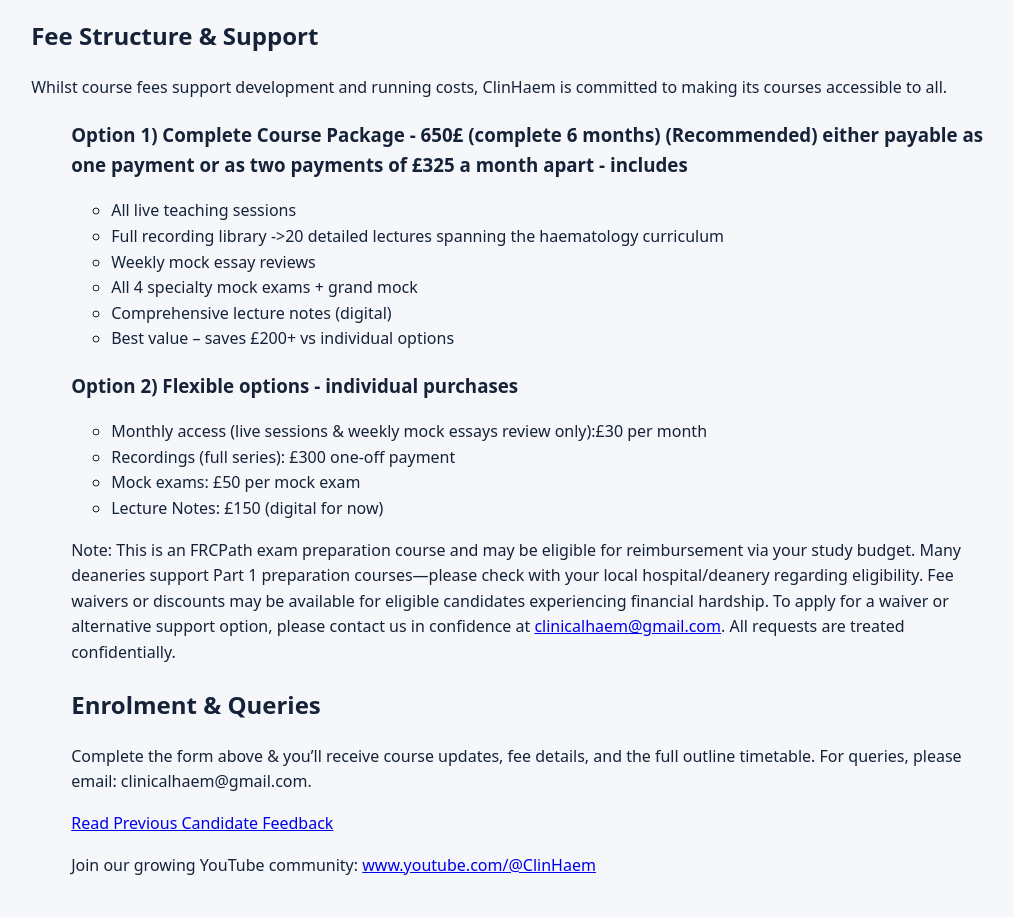
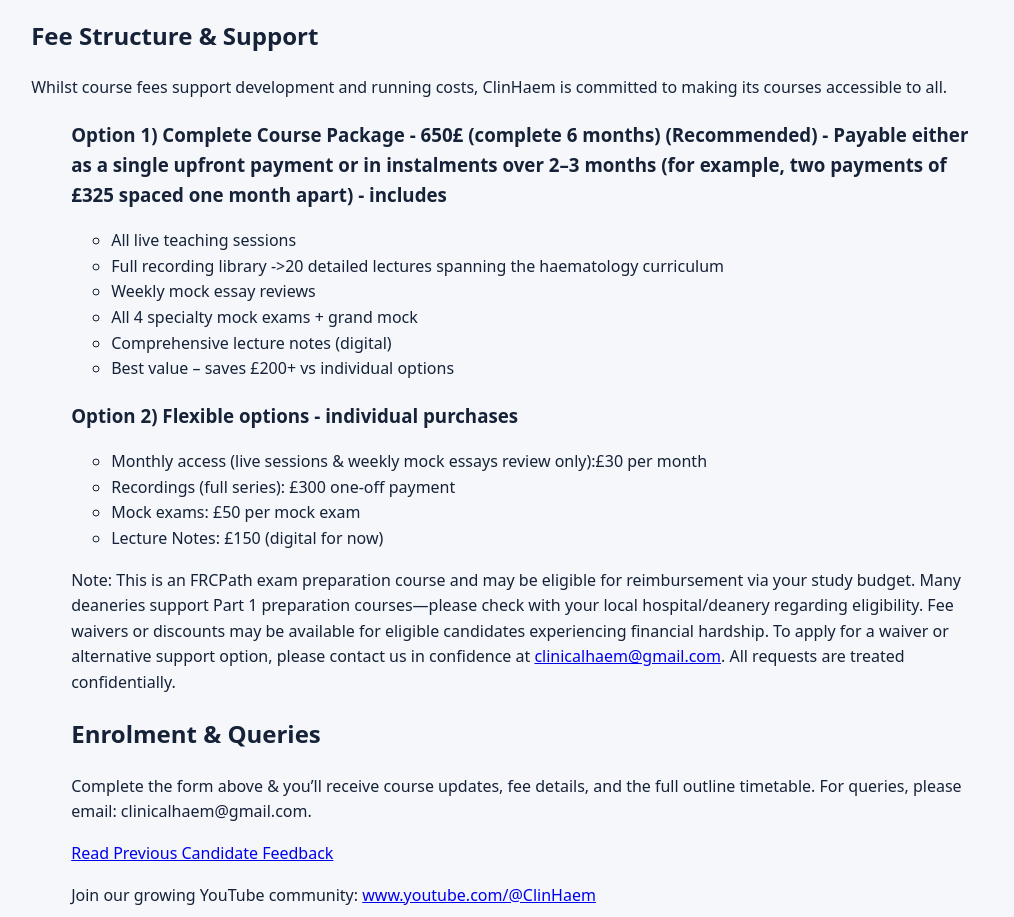
Before and after one commit to ClinHaem/ClinHaem, a plain HTML site: page frcpath-part-1.html in a window 1280 px wide. Shown: the part 1088-2005 px from the top of the page, without its empty margins (128-1142 px from the left). Drawn offline with Linux system fonts and the light colour scheme.

Commit message:
WIP – editing multiple pages (do not deploy)

```diff
--- a/frcpath-part-1.html
+++ b/frcpath-part-1.html
@@ -78,7 +78,7 @@
   <h2>Fee Structure &amp; Support</h2>
   <p>Whilst course fees support development and running costs, ClinHaem is committed to making its courses accessible to all.</p>
   <ul>
-  <h3>Option 1) Complete Course Package - 650£ (complete 6 months) (Recommended) either payable as one payment or as two payments of £325 a month apart - includes</h3>
+  <h3>Option 1) Complete Course Package - 650£ (complete 6 months) (Recommended) - Payable either as a single upfront payment or in instalments over 2–3 months (for example, two payments of £325 spaced one month apart) - includes</h3>
     <ul>
   <li>All live teaching sessions</li>
   <li>Full recording library ->20 detailed lectures spanning the haematology curriculum</li>
```
